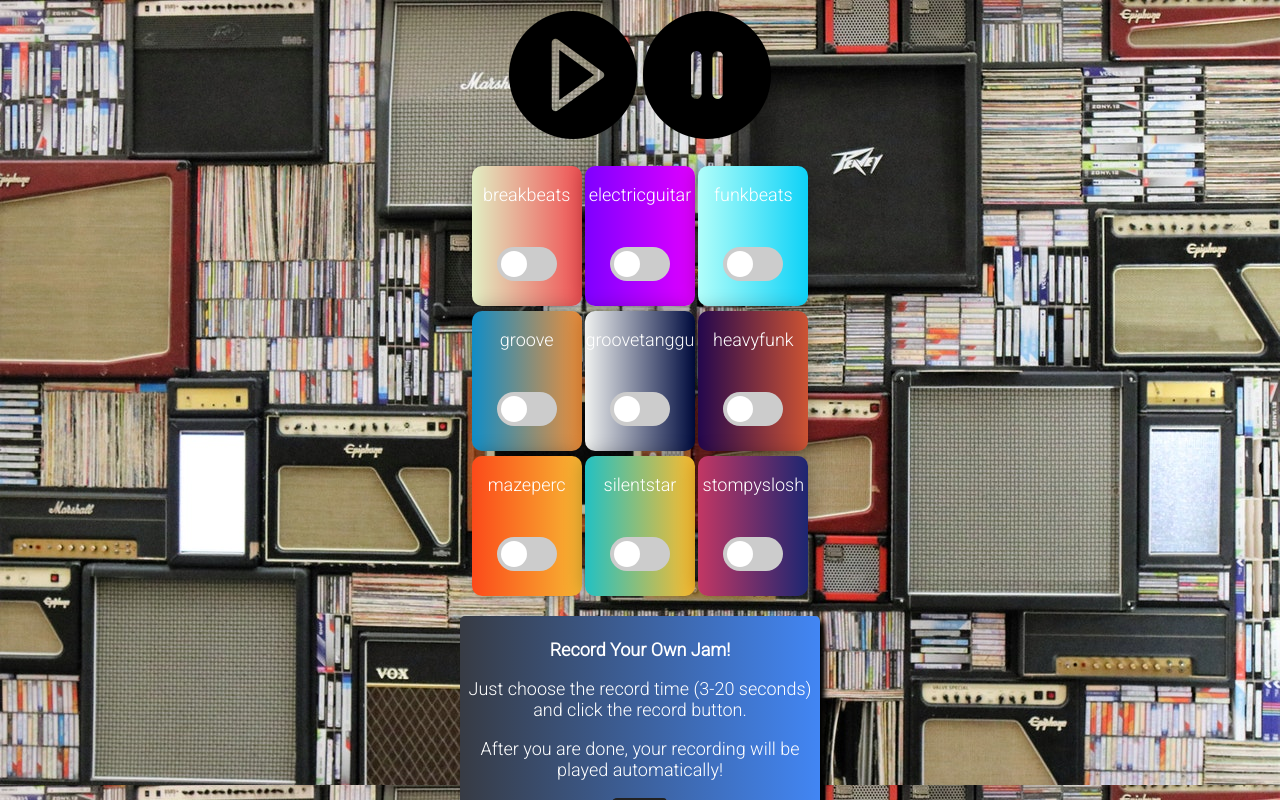
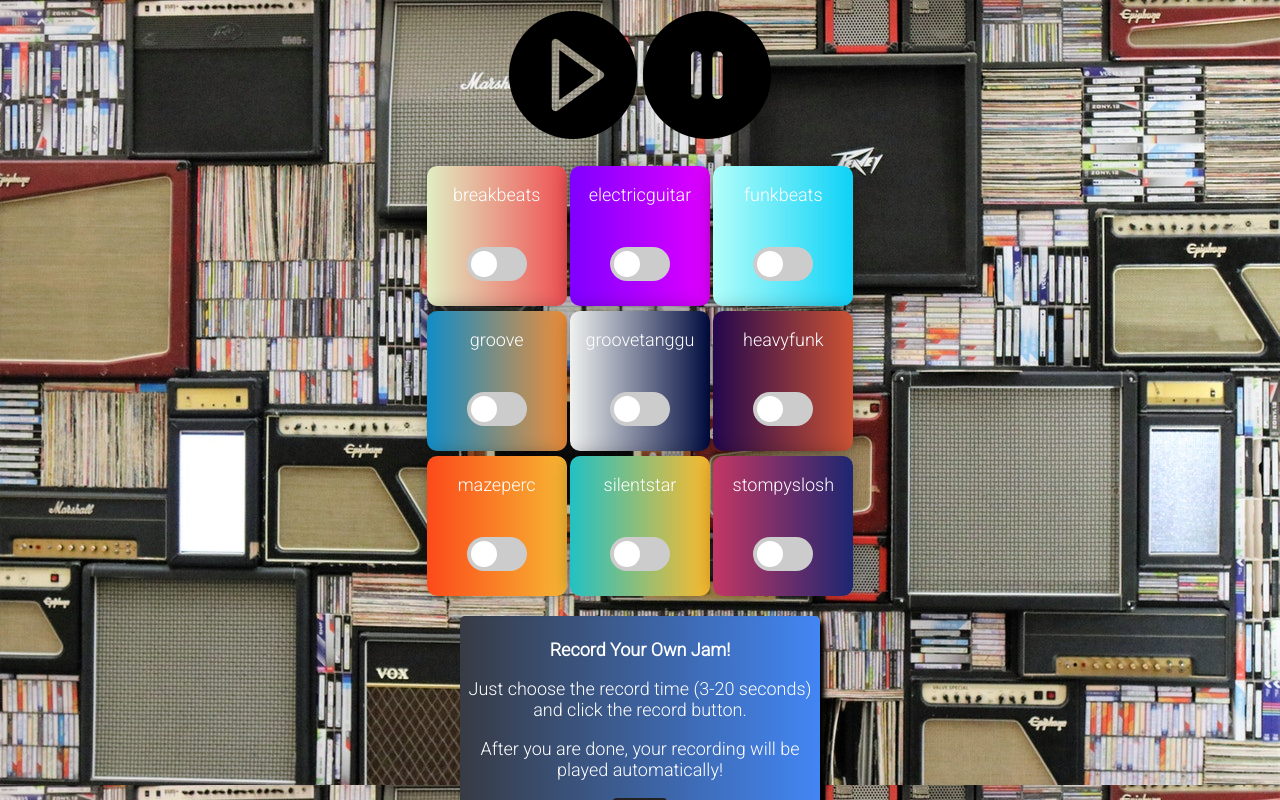
Before and after one commit to Morde20/9cubes, a React (Create React App) app: page / in a window 1280 px wide. Shown: the top 800 px of the page. Built offline with nearby package versions, Linux system fonts and the light colour scheme.

Commit message:
responsive

```diff
--- a/src/componentsStyle.scss
+++ b/src/componentsStyle.scss
@@ -268,12 +268,12 @@ body{
     }
 
 
-    @media only screen and (min-width: 430px) {
+    @media only screen and (max-width: 600px) {
       .container{
         max-width: 340px;
 
         .cube0,.cube1,.cube2,.cube3,.cube4,.cube5,.cube6,.cube7,.cube8{
-          width: 110px;
+          max-width: 110px;
         }
 
       }
```
Also changed, not shown: src/dist/componentsStyle.css, 1 other file (tests, documents, lock files or other folders).
